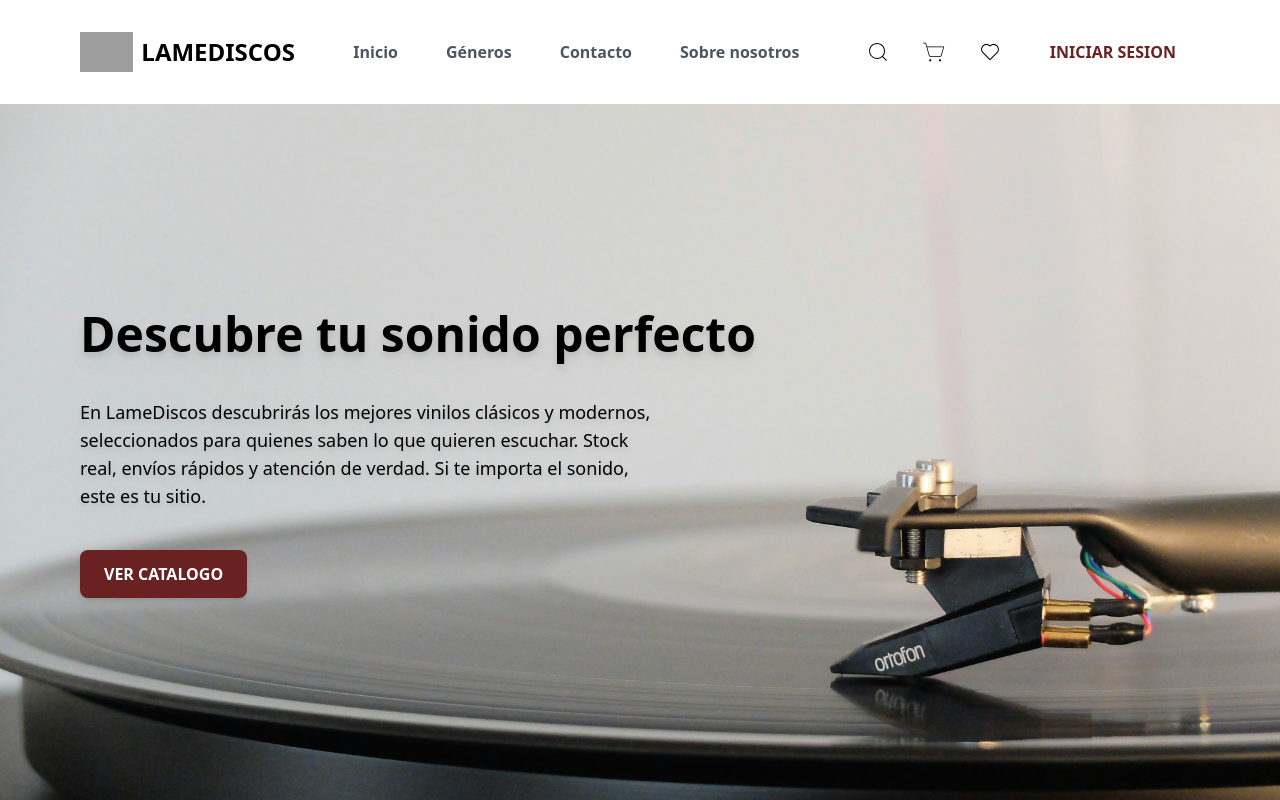
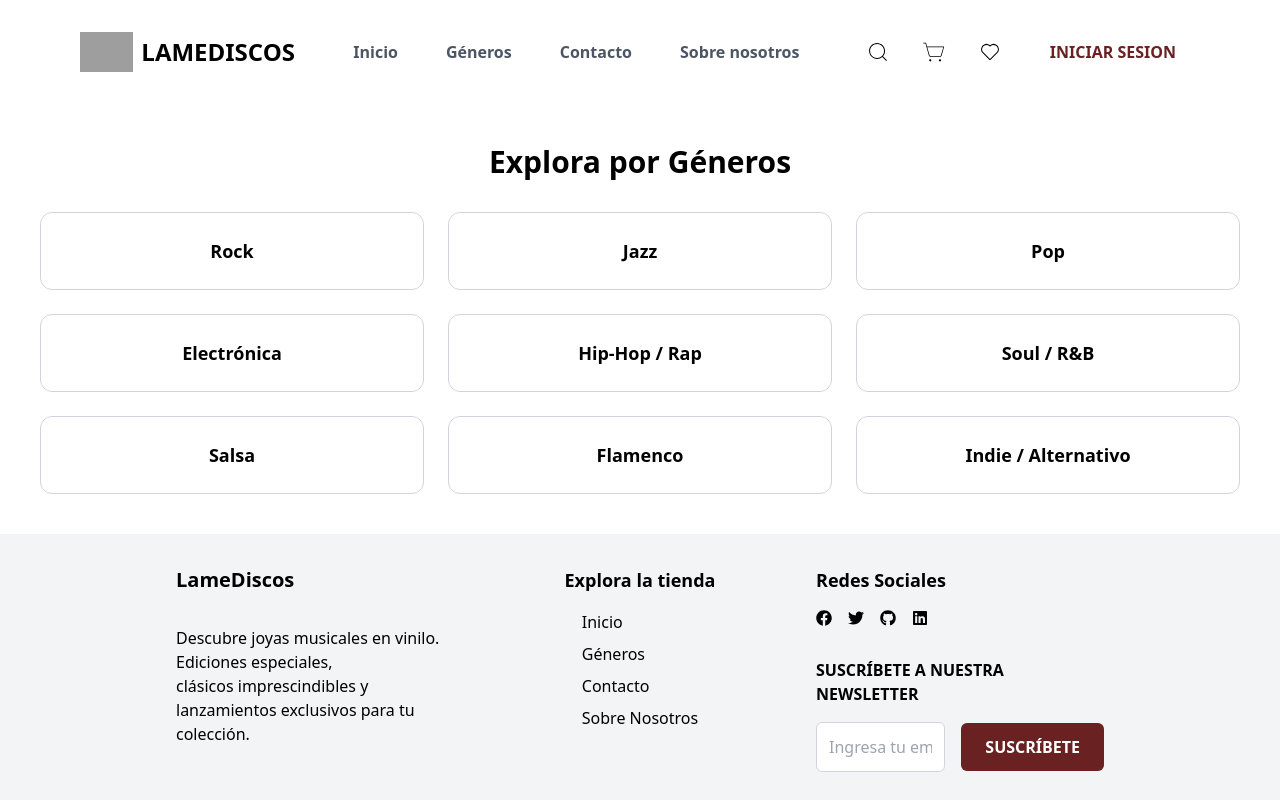
Before and after one commit to paulavargas9/ecommerce-vinilos, a React (Vite) app in the folder frontend/: page /shop in a window 1280 px wide. Shown: the top 800 px of the page. Built offline with nearby package versions, Linux system fonts and the light colour scheme; grey boxes are pictures that could not be loaded.

Commit message:
Implementación de página dinámica /shop/:categoria con productos por género

```diff
--- a/frontend/src/App.jsx
+++ b/frontend/src/App.jsx
@@ -7,19 +7,23 @@ import Shop from "./pages/Shop";
 import Contact from "./pages/Contact";
 import About from "./pages/About";
 import NotFound from "./pages/NotFound";
+import Category from "./pages/Category";
 
 export default function App() {
   return (
-    <>
+    <div className="min-h-screen flex flex-col">
       <NavBar />
+      <div className="flex-grow">
       <Routes>
+      <Route path="/shop/:categoria" element={<Category />} />
         <Route path="/" element={<Home />} />
         <Route path="/shop" element={<Shop />} />
         <Route path="/contact" element={<Contact />} />
         <Route path="/about" element={<About />} />
         <Route path="*" element={<NotFound />} />
       </Routes>
+      </div>
       <Footer />
-    </>
+      </div>
   );
 }
--- a/frontend/src/data/data.js
+++ b/frontend/src/data/data.js
@@ -11,7 +11,7 @@ export const navbarLinks = [
 {
     id:2,
     title:"Géneros",
-    link:"#"
+    link:"/shop"
 
 },
 
--- /dev/null
+++ b/frontend/src/pages/Category.jsx
@@ -0,0 +1,104 @@
+import { useParams, Link } from "react-router-dom";
+const mockData = {
+    rock: [
+      { id: 1, slug: "queen", title: "Queen – Greatest Hits", img: "/assets/macMiller.jpg" },
+      { id: 2, slug: "nirvana", title: "Nirvana – Nevermind", img: "/assets/macMiller.jpg" },
+      { id: 3, slug: "acdc", title: "AC/DC – Back in Black", img: "/assets/macMiller.jpg" },
+      { id: 4, slug: "led-zeppelin", title: "Led Zeppelin IV", img: "/assets/macMiller.jpg" },
+      { id: 5, slug: "pink-floyd", title: "Pink Floyd – The Wall", img: "/assets/macMiller.jpg" },
+      { id: 6, slug: "guns-n-roses", title: "Guns N' Roses – Appetite for Destruction", img: "/assets/macMiller.jpg" }
+    ],
+    jazz: [
+      { id: 7, slug: "coltrane", title: "John Coltrane – Blue Train", img: "/assets/macMiller.jpg" },
+      { id: 8, slug: "miles", title: "Miles Davis – Kind of Blue", img: "/assets/macMiller.jpg" },
+      { id: 9, slug: "ella", title: "Ella Fitzgerald – Ella and Louis", img: "/assets/macMiller.jpg" },
+      { id: 10, slug: "bill-evans", title: "Bill Evans – Waltz for Debby", img: "/assets/macMiller.jpg" },
+      { id: 11, slug: "mingus", title: "Charles Mingus – Ah Um", img: "/assets/macMiller.jpg" },
+      { id: 12, slug: "thelonious", title: "Thelonious Monk – Brilliant Corners", img: "/assets/macMiller.jpg" }
+    ],
+    pop: [
+      { id: 13, slug: "madonna", title: "Madonna – Like a Virgin", img: "/assets/macMiller.jpg" },
+      { id: 14, slug: "mj", title: "Michael Jackson – Thriller", img: "/assets/macMiller.jpg" },
+      { id: 15, slug: "adele", title: "Adele – 21", img: "/assets/macMiller.jpg" },
+      { id: 16, slug: "dua-lipa", title: "Dua Lipa – Future Nostalgia", img: "/assets/macMiller.jpg" },
+      { id: 17, slug: "harry-styles", title: "Harry Styles – Fine Line", img: "/assets/macMiller.jpg" },
+      { id: 18, slug: "lady-gaga", title: "Lady Gaga – Chromatica", img: "/assets/macMiller.jpg" }
+    ],
+    electronica: [
+      { id: 19, slug: "daft-punk", title: "Daft Punk – Discovery", img: "/assets/macMiller.jpg" },
+      { id: 20, slug: "kraftwerk", title: "Kraftwerk – The Man-Machine", img: "/assets/macMiller.jpg" },
+      { id: 21, slug: "flume", title: "Flume – Skin", img: "/assets/macMiller.jpg" },
+      { id: 22, slug: "justice", title: "Justice – †", img: "/assets/macMiller.jpg" },
+      { id: 23, slug: "avicii", title: "Avicii – True", img: "/assets/macMiller.jpg" },
+      { id: 24, slug: "calvin-harris", title: "Calvin Harris – 18 Months", img: "/assets/macMiller.jpg" }
+    ],
+    hiphop: [
+      { id: 25, slug: "tupac", title: "2Pac – All Eyez on Me", img: "/assets/macMiller.jpg" },
+      { id: 26, slug: "kendrick", title: "Kendrick Lamar – DAMN.", img: "/assets/macMiller.jpg" },
+      { id: 27, slug: "jayz", title: "Jay-Z – The Blueprint", img: "/assets/macMiller.jpg" },
+      { id: 28, slug: "eminem", title: "Eminem – The Marshall Mathers LP", img: "/assets/macMiller.jpg" },
+      { id: 29, slug: "nas", title: "Nas – Illmatic", img: "/assets/macMiller.jpg" },
+      { id: 30, slug: "kanye", title: "Kanye West – Graduation", img: "/assets/macMiller.jpg" }
+    ],
+    soul: [
+      { id: 31, slug: "aretha", title: "Aretha Franklin – Lady Soul", img: "/assets/macMiller.jpg" },
+      { id: 32, slug: "marvin", title: "Marvin Gaye – What's Going On", img: "/assets/macMiller.jpg" },
+      { id: 33, slug: "al-green", title: "Al Green – Let's Stay Together", img: "/assets/macMiller.jpg" },
+      { id: 34, slug: "otis", title: "Otis Redding – Otis Blue", img: "/assets/macMiller.jpg" },
+      { id: 35, slug: "sam-cooke", title: "Sam Cooke – Ain’t That Good News", img: "/assets/macMiller.jpg" },
+      { id: 36, slug: "bill-withers", title: "Bill Withers – Just As I Am", img: "/assets/macMiller.jpg" }
+    ],
+    salsa: [
+      { id: 37, slug: "celia-cruz", title: "Celia Cruz – La Vida es un Carnaval", img: "/assets/macMiller.jpg" },
+      { id: 38, slug: "hector-lavoe", title: "Héctor Lavoe – El Cantante", img: "/assets/macMiller.jpg" },
+      { id: 39, slug: "ruben-blades", title: "Rubén Blades – Siembra", img: "/assets/macMiller.jpg" },
+      { id: 40, slug: "gran-combo", title: "El Gran Combo – Grandes Éxitos", img: "/assets/macMiller.jpg" },
+      { id: 41, slug: "willie-colon", title: "Willie Colón – Cosa Nuestra", img: "/assets/macMiller.jpg" },
+      { id: 42, slug: "fruko", title: "Fruko y sus Tesos – El Violento", img: "/assets/macMiller.jpg" }
+    ],
+    flamenco: [
+      { id: 43, slug: "james-brown", title: "James Brown – The Payback", img: "/assets/macMiller.jpg" },
+      { id: 44, slug: "parliament", title: "Parliament – Mothership Connection", img: "/assets/macMiller.jpg" },
+      { id: 45, slug: "sly-stone", title: "Sly & The Family Stone – Stand!", img: "/assets/macMiller.jpg" },
+      { id: 46, slug: "rick-james", title: "Rick James – Street Songs", img: "/assets/macMiller.jpg" },
+      { id: 47, slug: "earth-wind", title: "Earth, Wind & Fire – That's the Way of the World", img: "/assets/macMiller.jpg" },
+      { id: 48, slug: "tower-of-power", title: "Tower of Power – Urban Renewal", img: "/assets/macMiller.jpg" }
+    ],
+    indie: [
+      { id: 49, slug: "arcade-fire", title: "Arcade Fire – The Suburbs", img: "/assets/macMiller.jpg" },
+      { id: 50, slug: "tame-impala", title: "Tame Impala – Currents", img: "/assets/macMiller.jpg" },
+      { id: 51, slug: "vampire-weekend", title: "Vampire Weekend – Modern Vampires", img: "/assets/macMiller.jpg" },
+      { id: 52, slug: "the-strokes", title: "The Strokes – Is This It", img: "/assets/macMiller.jpg" },
+      { id: 53, slug: "arctic-monkeys", title: "Arctic Monkeys – AM", img: "/assets/macMiller.jpg" },
+      { id: 54, slug: "phoenix", title: "Phoenix – Wolfgang Amadeus Phoenix", img: "/assets/macMiller.jpg" }
+    ]
+  };
+
+
+export default function Category() {
+  const { categoria } = useParams();
+  const productos = mockData[categoria] || [];
+
+  return (
+    <div className="p-10">
+      <h1 className="text-3xl font-bold capitalize mb-6">Género: {categoria}</h1>
+
+      {productos.length === 0 ? (
+        <p className="text-gray-500">No hay productos disponibles para esta categoría aún.</p>
+      ) : (
+        <div className="grid grid-cols-1 sm:grid-cols-2 md:grid-cols-3 gap-6">
+          {productos.map((producto) => (
+            <Link
+              to={`/producto/${producto.id}`}
+              key={producto.id}
+              className="border rounded-xl p-4 hover:shadow-lg transition"
+            >
+              <img src={producto.img} alt={producto.title} className="rounded-lg mb-4" />
+              <h2 className="text-xl font-semibold">{producto.title}</h2>
+            </Link>
+          ))}
+        </div>
+      )}
+    </div>
+  );
+}
--- a/frontend/src/pages/Shop.jsx
+++ b/frontend/src/pages/Shop.jsx
@@ -1,15 +1,42 @@
-import Hero from "../components/Hero";
-import Items from "../components/ItemsHome";
-import Types from "../components/Types";
-import Services from "../components/Service"
+import { useEffect } from "react";
+import { Link } from "react-router-dom";
+import AOS from "aos";
+import "aos/dist/aos.css";
+
+const genres = [
+  { name: "Rock", path: "rock" },
+  { name: "Jazz", path: "jazz" },
+  { name: "Pop", path: "pop" },
+  { name: "Electrónica", path: "electronica" },
+  { name: "Hip-Hop / Rap", path: "hiphop" },
+  { name: "Soul / R&B", path: "soul" },
+  { name: "Salsa", path: "salsa" },
+  { name: "Flamenco", path: "flamenco" },
+  { name: "Indie / Alternativo", path: "indie" }
+
+];
 
 export default function Shop() {
-    return (
-        <>
-        <Hero />
-        <Items />
-        <Types />
-        <Services />
-      </>
-    );
-  }
+  useEffect(() => {
+    AOS.init({ duration: 600, offset: 100 });
+  }, []);
+
+  return (
+    <div className="p-10">
+      <h1 className="text-3xl font-bold text-center mb-8">Explora por Géneros</h1>
+      <div className="grid grid-cols-1 sm:grid-cols-2 md:grid-cols-3 gap-6">
+        {genres.map((genre, index) => (
+          <Link
+            to={`/shop/${genre.path}`}
+            key={genre.path}
+            data-aos="zoom-in"
+            data-aos-delay={index * 100}
+            className="border border-gray-300 p-6 rounded-xl text-center hover:bg-primary hover:text-white transition font-semibold text-lg"
+          >
+            {genre.name}
+          </Link>
+        ))}
+      </div>
+    </div>
+  );
+}
```
